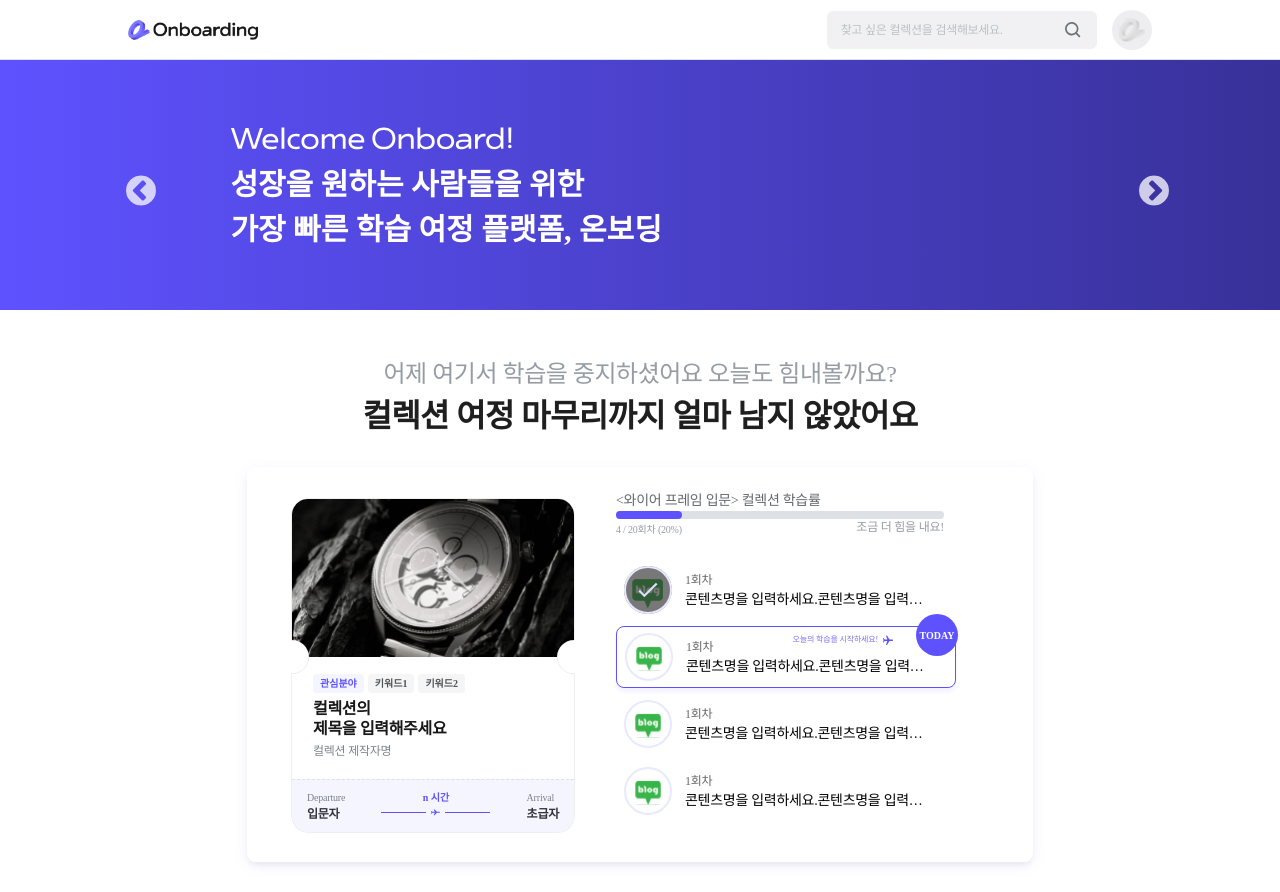
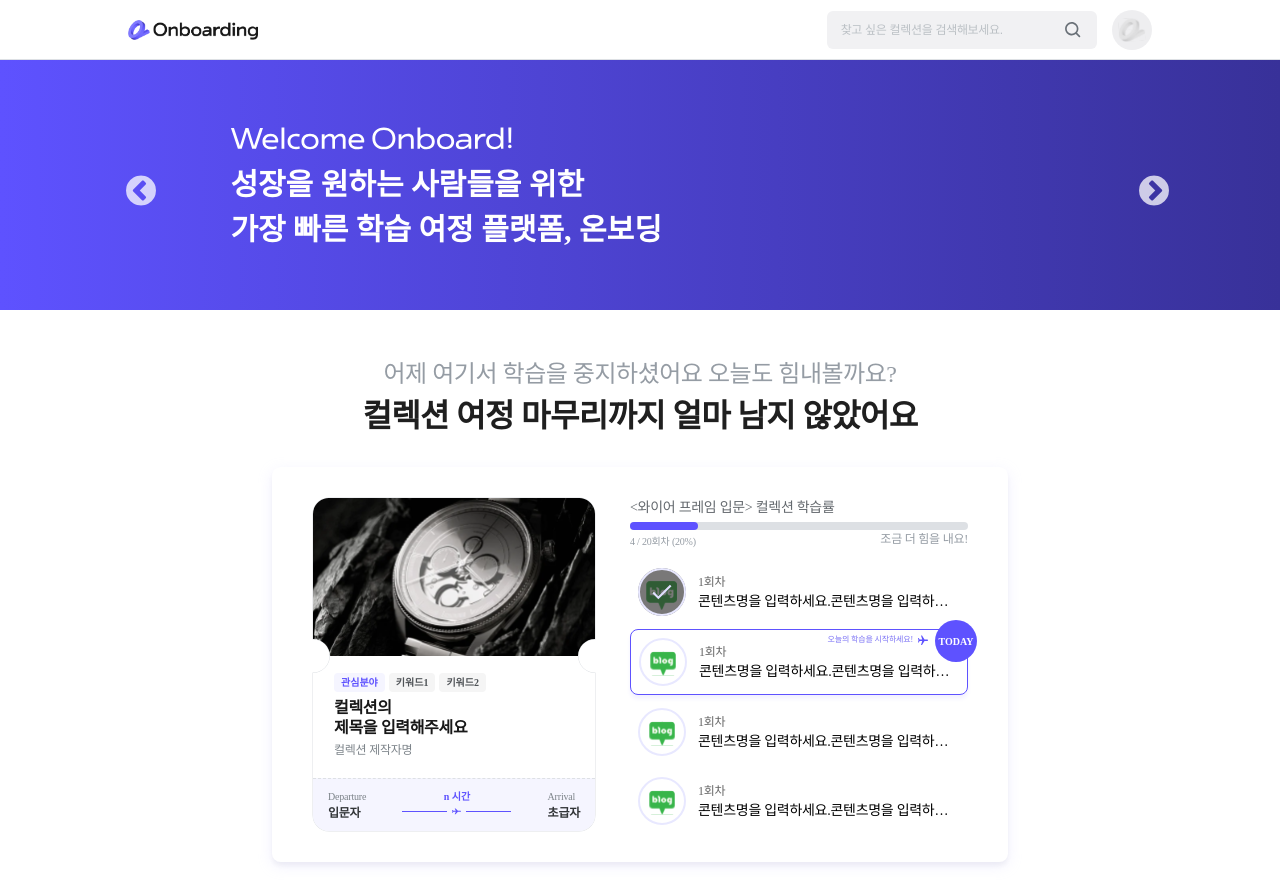
Before and after one commit to TeamLearningFlow/LearningFlow-FE, a Next.js app: page /home in a window 1280 px wide. Shown: the top 892 px of the page. Built offline with nearby package versions, Linux system fonts and the light colour scheme.

Commit message:
style: 홈 페이지 최근 수강 컬렉션 디자인 변경사항 적용 #38

```diff
--- a/src/components/home/recentCollection.tsx
+++ b/src/components/home/recentCollection.tsx
@@ -34,7 +34,7 @@ const Label = styled.div`
   letter-spacing: -0.48px;
 `;
 
-const GrayLabal = styled(Label)`
+const GrayLabel = styled(Label)`
   color: #959ca4;
 
   /* Body/xl/Medium */
@@ -51,7 +51,7 @@ const GrayLabal = styled(Label)`
   }
 `;
 
-const BlackLabal = styled(Label)`
+const BlackLabel = styled(Label)`
   color: #1f1f1f;
 
   /* Headings/2xl */
@@ -69,12 +69,13 @@ const BlackLabal = styled(Label)`
 `;
 
 const CollectionWrapper = styled.div`
-  width: 786px;
+  width: 736px;
   height: 395px;
-  margin-bottom: 32px;
+  margin-bottom: 35px;
+  padding: 30px 40px;
   display: flex;
   flex-direction: row;
-  flex-shrink: 0;
+  gap: 36px;
   border-radius: 8.757px;
   background: #fff;
   box-shadow:
@@ -86,22 +87,22 @@ const CollectionWrapper = styled.div`
   }
 `;
 
-const BoardingPassWrapper = styled.div`
-  padding: 31px 43px 31px 44px;
+const ContentDescription = styled.div`
+  display: flex;
+  flex-direction: column;
+  gap: 12px;
 `;
-const ContentDescription = styled.div``;
 
 const LearningRate = styled.div`
   display: flex;
-  width: 372px;
-  height: 92px;
-  justify-content: center;
-  align-items: baseline;
+  width: 338px;
+  height: 52px;
   flex-direction: column;
 `;
 
 const TitleLabel = styled.div`
   color: #64696e;
+  padding-bottom: 4px;
 
   /* Body/xs/Medium */
   font-family: Pretendard;
@@ -112,25 +113,76 @@ const TitleLabel = styled.div`
   letter-spacing: -0.28px;
 `;
 
+const ProgressWrapper = styled.div`
+  width: 338px;
+  position: relative;
+`;
+
+const ProgressBarFull = styled.div`
+  height: 8px;
+  width: 100%;
+  background-color: #dde0e4;
+  border-radius: 17.515px;
+`;
+
+const ProgressBar = styled.div`
+  height: 100%;
+  width: 20%;
+  background-color: #5e52ff;
+  border-radius: 17.515px;
+`;
+
+const ProgressRate = styled.span`
+  height: 15px;
+  width: 242px;
+  color: #959ca4;
+  padding-top: 3.5px;
+
+  /* Detail/3xs/regular */
+  font-family: Pretendard;
+  font-size: 10px;
+  font-style: normal;
+  font-weight: 400;
+  line-height: 150%; /* 15px */
+  letter-spacing: -0.2px;
+`;
+
+const ProgressLabel = styled.span`
+  height: 18px;
+  color: #959ca4;
+  position: absolute;
+  bottom: 0;
+  right: 0;
+  white-space: nowrap;
+
+  /* Detail/2xs/Medium */
+  font-family: Pretendard;
+  font-size: 12px;
+  font-style: normal;
+  font-weight: 500;
+  line-height: 150%; /* 18px */
+  letter-spacing: -0.24px;
+`;
+
 const ContentList = styled.div`
   display: flex;
   width: 338px;
   flex-direction: column;
-  align-items: flex-start;
   gap: 5px;
 `;
 
 const Content = styled.div`
   display: flex;
   width: 338px;
+  height: 64px;
   align-items: center;
-  padding: 7px 19px 7px 8px;
+  padding: 8px;
+  gap: 12px;
 `;
 
 const ContentWrapper = styled.div`
   display: flex;
   flex-direction: column;
-  margin-left: 13px;
 `;
 
 const ContentNumber = styled.div`
@@ -147,7 +199,7 @@ const ContentNumber = styled.div`
 
 const ContentTitle = styled.div`
   color: #000;
-  width: 250px;
+  width: 262px;
   white-space: nowrap;
   overflow: hidden;
   text-overflow: ellipsis;
@@ -167,8 +219,6 @@ const TodayContentWrapper = styled.div`
   border: 1px solid #5e52ff;
   background: #fff;
   box-shadow: 0px 4px 4px 0px #f3f2ff;
-  height: 62px;
-  align-items: center;
   position: relative;
 `;
 
@@ -182,8 +232,8 @@ const TodayContentMark = styled.div`
   align-items: center;
   justify-content: center;
   position: absolute;
-  top: -13px;
-  right: -3px;
+  top: -10px;
+  right: -10px;
 
   /* Detail/3xs/Semibold */
   font-family: Pretendard;
@@ -198,8 +248,8 @@ const TodayContentLabel = styled.div`
   display: flex;
   gap: 4px;
   position: absolute;
-  top: 7px;
-  right: 61px;
+  top: 4px;
+  right: 38px;
 
   /* Detail/8_M */
   font-family: Pretendard;
@@ -217,9 +267,8 @@ const Button = styled.button`
   padding: 17px 126px;
   justify-content: center;
   align-items: center;
-  gap: 10px;
   border: none;
-  border-radius: 13.136px;
+  border-radius: 12px;
   background: #5e52ff;
   box-shadow: 3.503px 3.503px 3.941px -0.876px rgba(113, 104, 104, 0.26);
 
@@ -235,57 +284,6 @@ const Button = styled.button`
   font-weight: 600;
   line-height: 150%; /* 33px */
   letter-spacing: -0.44px;
-`;
-
-const ProgressWrapper = styled.div`
-  width: 328px;
-  position: relative;
-`;
-
-const ProgressBarFull = styled.div`
-  height: 8px;
-  width: 100%;
-  background-color: #dde0e4;
-  border-radius: 17.515px;
-`;
-
-const ProgressBar = styled.div`
-  height: 100%;
-  width: 20%;
-  background-color: #5e52ff;
-  border-radius: 17.515px;
-`;
-
-const ProgressRate = styled.span`
-  height: 12px;
-  width: 242px;
-  color: #959ca4;
-  padding-top: 2px;
-
-  /* Detail/3xs/regular */
-  font-family: Pretendard;
-  font-size: 10px;
-  font-style: normal;
-  font-weight: 400;
-  line-height: 150%; /* 15px */
-  letter-spacing: -0.2px;
-`;
-
-const ProgressLabel = styled.span`
-  height: 18.251px;
-  color: #959ca4;
-  position: absolute;
-  bottom: 0;
-  right: 0;
-  white-space: nowrap;
-
-  /* Detail/2xs/Medium */
-  font-family: Pretendard;
-  font-size: 12px;
-  font-style: normal;
-  font-weight: 500;
-  line-height: 150%; /* 18px */
-  letter-spacing: -0.24px;
 `;
 
 const TodayContent = ({ children }: { children: ReactNode }) => {
@@ -307,15 +305,13 @@ const RecentCollection: React.FC = () => {
     <>
       <Container>
         <LabelWrapper>
-          <GrayLabal>
+          <GrayLabel>
             어제 여기서 학습을 중지하셨어요 오늘도 힘내볼까요?
-          </GrayLabal>
-          <BlackLabal>컬렉션 여정 마무리까지 얼마 남지 않았어요</BlackLabal>
+          </GrayLabel>
+          <BlackLabel>컬렉션 여정 마무리까지 얼마 남지 않았어요</BlackLabel>
         </LabelWrapper>
         <CollectionWrapper>
-          <BoardingPassWrapper>
-            <BoardingPass />
-          </BoardingPassWrapper>
+          <BoardingPass />
           <ContentDescription>
             <LearningRate>
               <TitleLabel>&lt;와이어 프레임 입문&gt; 컬렉션 학습률</TitleLabel>
```
